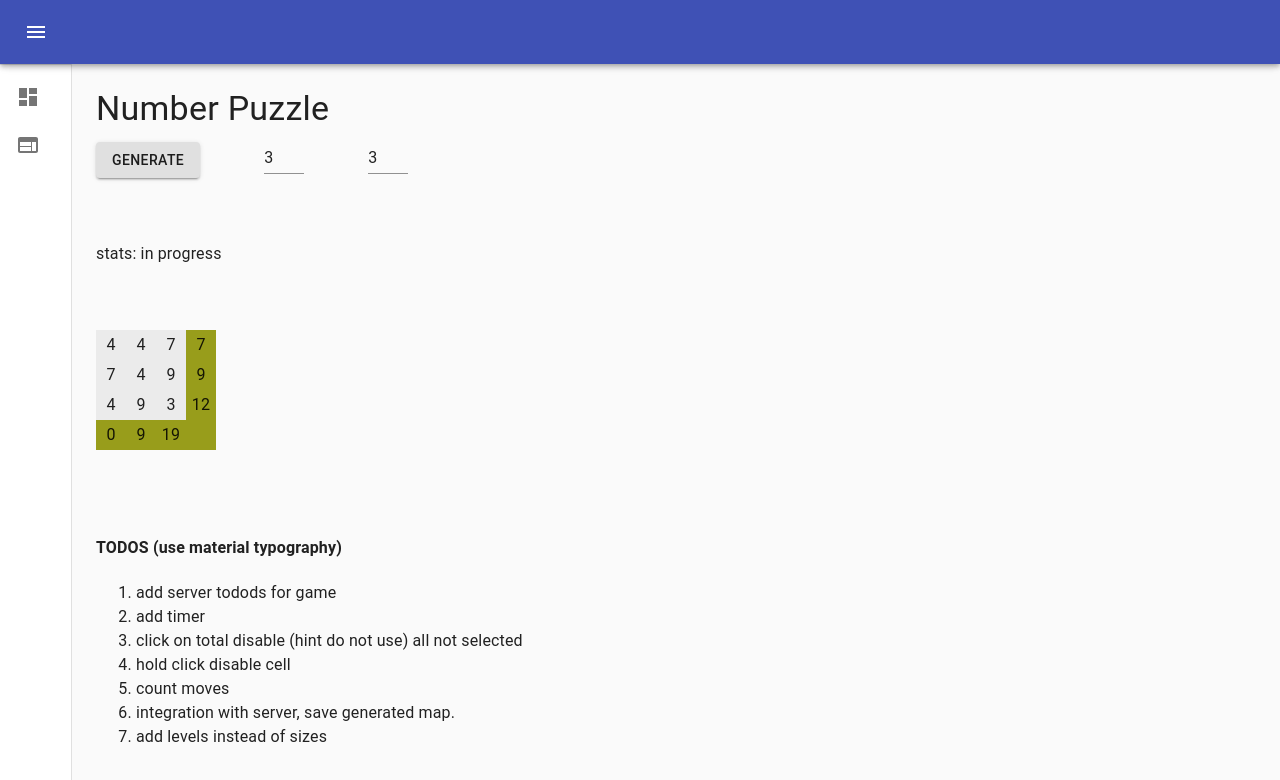
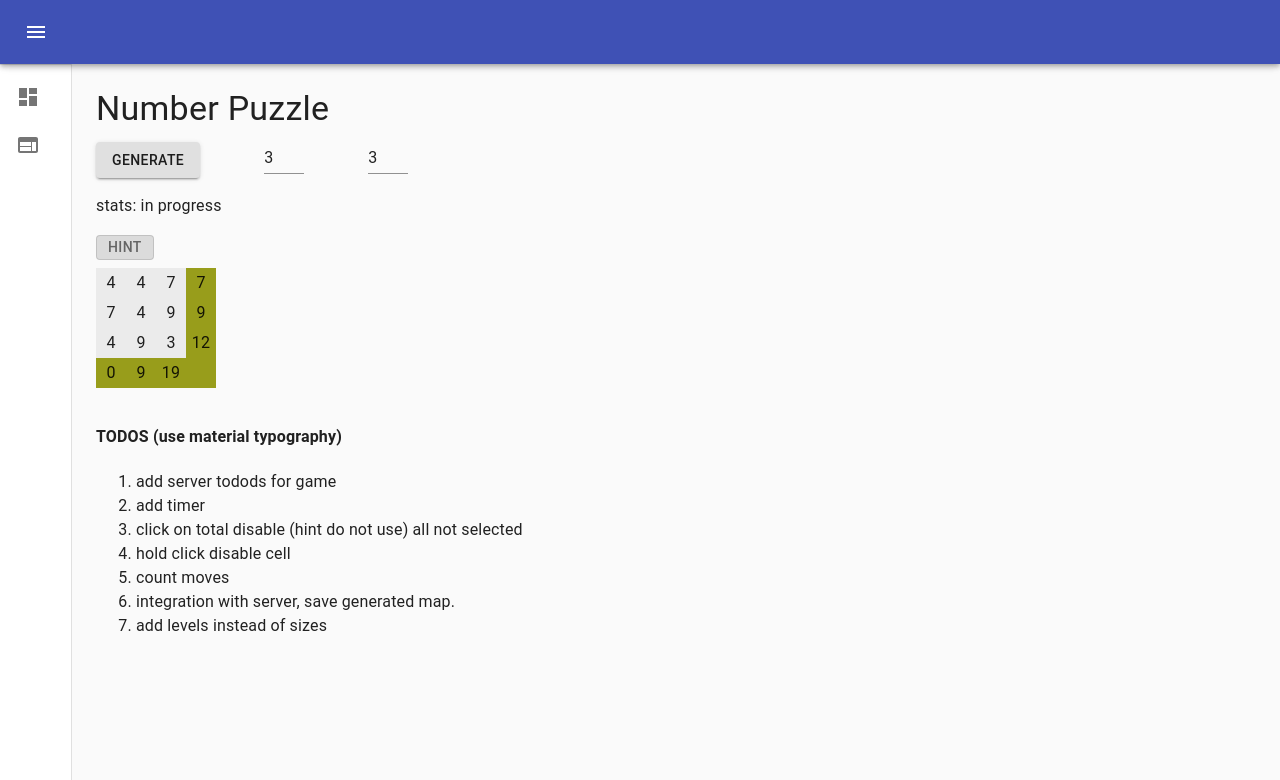
Before and after one commit to soulmonk/flea_market_react_js, a React (Create React App) app: page /games/number-puzzle in a window 1280 px wide. Both pictures are taken after a click on the button "GENERATE". Shown: the top 780 px of the page. Built offline with nearby package versions, Linux system fonts and the light colour scheme.

Commit message:
added hint

```diff
--- a/package.json
+++ b/package.json
@@ -5,6 +5,7 @@
   "dependencies": {
     "@material-ui/core": "^4.9.2",
     "@material-ui/icons": "^4.9.1",
+    "@material-ui/lab": "^4.0.0-alpha.42",
     "classnames": "^2.2.6",
     "prop-types": "^15.7.2",
     "react": "^16.12.0",
--- a/src/games/number-puzzle/NumberPuzzle.js
+++ b/src/games/number-puzzle/NumberPuzzle.js
@@ -3,6 +3,7 @@ import Typography from '@material-ui/core/Typography'
 
 import Grid from '@material-ui/core/Grid'
 import Button from '@material-ui/core/Button'
+import ToggleButton from '@material-ui/lab/ToggleButton'
 import Input from '@material-ui/core/Input'
 import * as PropTypes from 'prop-types'
 import { withStyles } from '@material-ui/core'
@@ -18,6 +19,9 @@ const styles = theme => ({
   },
   sizeField: {
     width: 40
+  },
+  hint: {
+    height: 25
   },
   cell: {
     background: '#ebebeb',
@@ -183,6 +187,7 @@ class NumberPuzzle extends Component {
         n: 3,
         m: 3
       },
+      hint: false,
       done: false
     }
   }
@@ -216,10 +221,22 @@ class NumberPuzzle extends Component {
 
   handleClick (i, j) {
     // todo click on total disable (hint do not use) all not selected
-    // todo hold click disable cell
     // todo count moves
-    const { map, done, size, last } = this.state
+    const { map, done, size, last, hint } = this.state
     if (done) {
+      return
+    }
+    if (hint) {
+      if (i === size.n || j === size.m) {
+        return
+      }
+      map[i][j].state = map[i][j].used ? 'selected' : 'inactive'
+      this.setState({
+        map,
+        hint: false,
+        last: '',
+        done: calcWin(map)
+      })
       return
     }
     if (last === `${i}${j}`) {
@@ -271,7 +288,7 @@ class NumberPuzzle extends Component {
 
   render () {
     const { classes } = this.props
-    const { map } = this.state
+    const { map, done, hint } = this.state
     let displayMap
     let stats = '..'
     if (map === false) {
@@ -290,20 +307,29 @@ class NumberPuzzle extends Component {
           Number Puzzle
         </Typography>
         <div>
-          <Grid container className={classes.root} spacing={8}>
+          <Grid container className={classes.root} spacing={2}>
             <Grid item xs={12}>
               <GenerateMap classes={classes} generateMap={(n, m) => this.generateMap(n, m)}/>
             </Grid>
             <Grid item xs={12}>
               <div>stats: {stats}</div>
             </Grid>
-            <Grid item xs={12}>
-              <Grid container spacing={8}>
+            {map ? (<Grid item xs={12}>
+              <Grid container spacing={1}>
+                <Grid item xs={12}>
+                  <ToggleButton
+                    value="check"
+                    disabled={done}
+                    className={classes.hint}
+                    selected={!hint}
+                    aria-label="label"
+                    onChange={() => this.useHint()}>Hint</ToggleButton>
+                </Grid>
                 <Grid item>
                   {displayMap}
                 </Grid>
               </Grid>
-            </Grid>
+            </Grid>) : ''}
             <Grid item xs={12}>
               <h4>TODOS (use material typography)</h4>
               <ol>
@@ -322,6 +348,12 @@ class NumberPuzzle extends Component {
       </div>
     )
   }
+
+  useHint () {
+    const { done, hint } = this.state
+    if (done) return
+    this.setState({ hint: !hint })
+  }
 }
 
 // export default NumberPuzzle;
```
Also changed, not shown: 1 other file (tests, documents, lock files or other folders).
